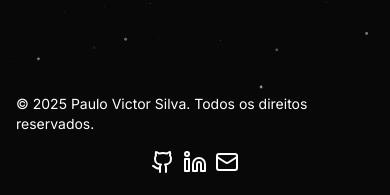
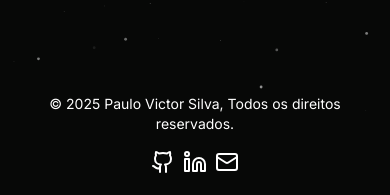
Before and after one commit to paulopbi/portfolio, a Next.js app: page / in a window 390 px wide. Shown: the part 7386-7581 px from the top of the page. Built offline with nearby package versions, Linux system fonts and the light colour scheme.

Commit message:
fix: when it's mobile, the text is in the center

```diff
--- a/src/components/ui/footer.tsx
+++ b/src/components/ui/footer.tsx
@@ -4,9 +4,9 @@ const Footer = () => {
   const currentYear = new Date().getFullYear()
 
   return (
-    <footer className="container mt-16 flex w-full flex-col items-center justify-between gap-4 py-6 md:flex-row">
+    <footer className="container mt-16 flex w-full flex-col items-center justify-between gap-4 py-6 text-center md:flex-row md:text-left">
       <p className="text-sm font-normal">
-        &copy; {currentYear} Paulo Victor Silva. Todos os direitos reservados.
+        &copy; {currentYear} Paulo Victor Silva, Todos os direitos reservados.
       </p>
       <div className="inline-flex gap-2">
         <a href="https://github.com/paulopbi" target="_blank" rel="noreferrer">
```
